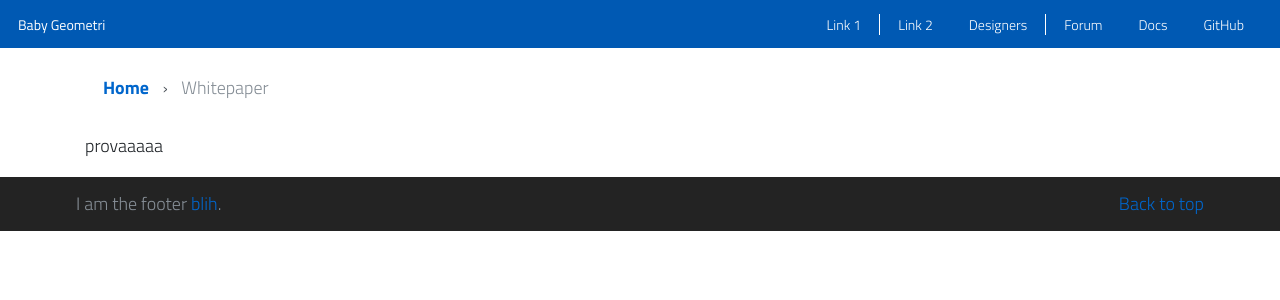
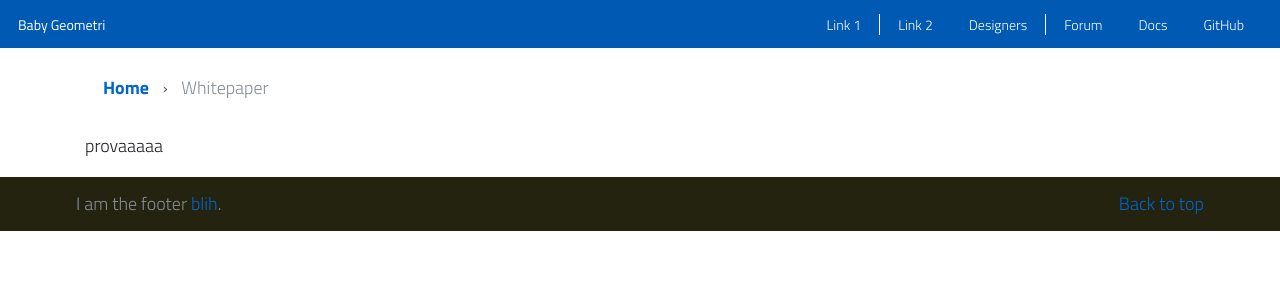
Before and after one commit to baby-geometri/baby-geometri.github.io, a Jekyll site: the page built from evoluzione.md, in a window 1280 px wide. Shown: the top 300 px of the page. Built offline with Jekyll 4.4.1, drawn with Linux system fonts in a browser that asks for light colours; our own code applies the rules of GitHub Pages for plain Markdown files.

Commit message:
Update page.html

```diff
--- a/_layouts/page.html
+++ b/_layouts/page.html
@@ -20,7 +20,7 @@
       width: 100%;
       height: 3em;
       line-height: 3em;
-      background-color: #232323;
+      background-color: #232310;
     }
   </style>
 
```
